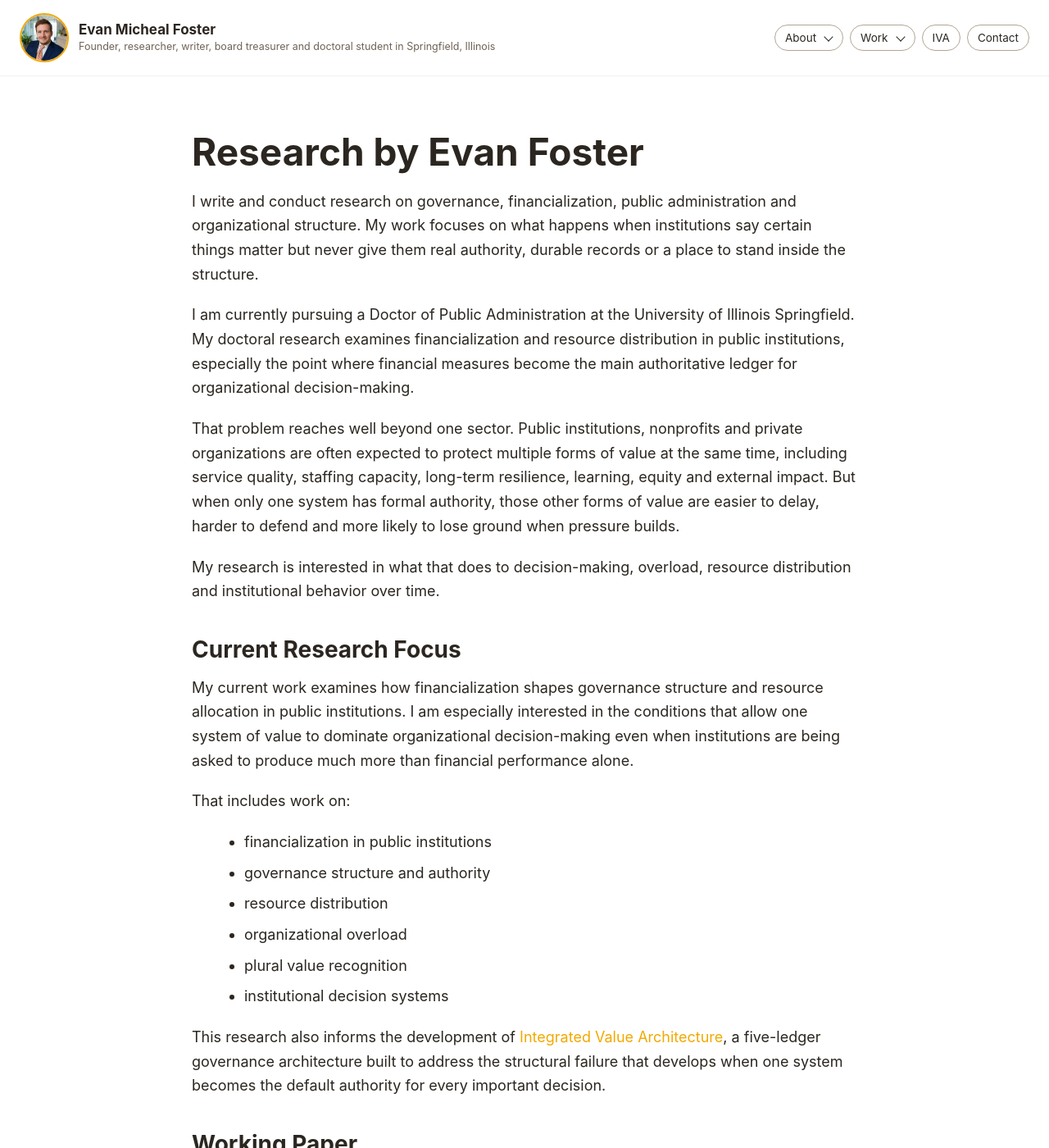
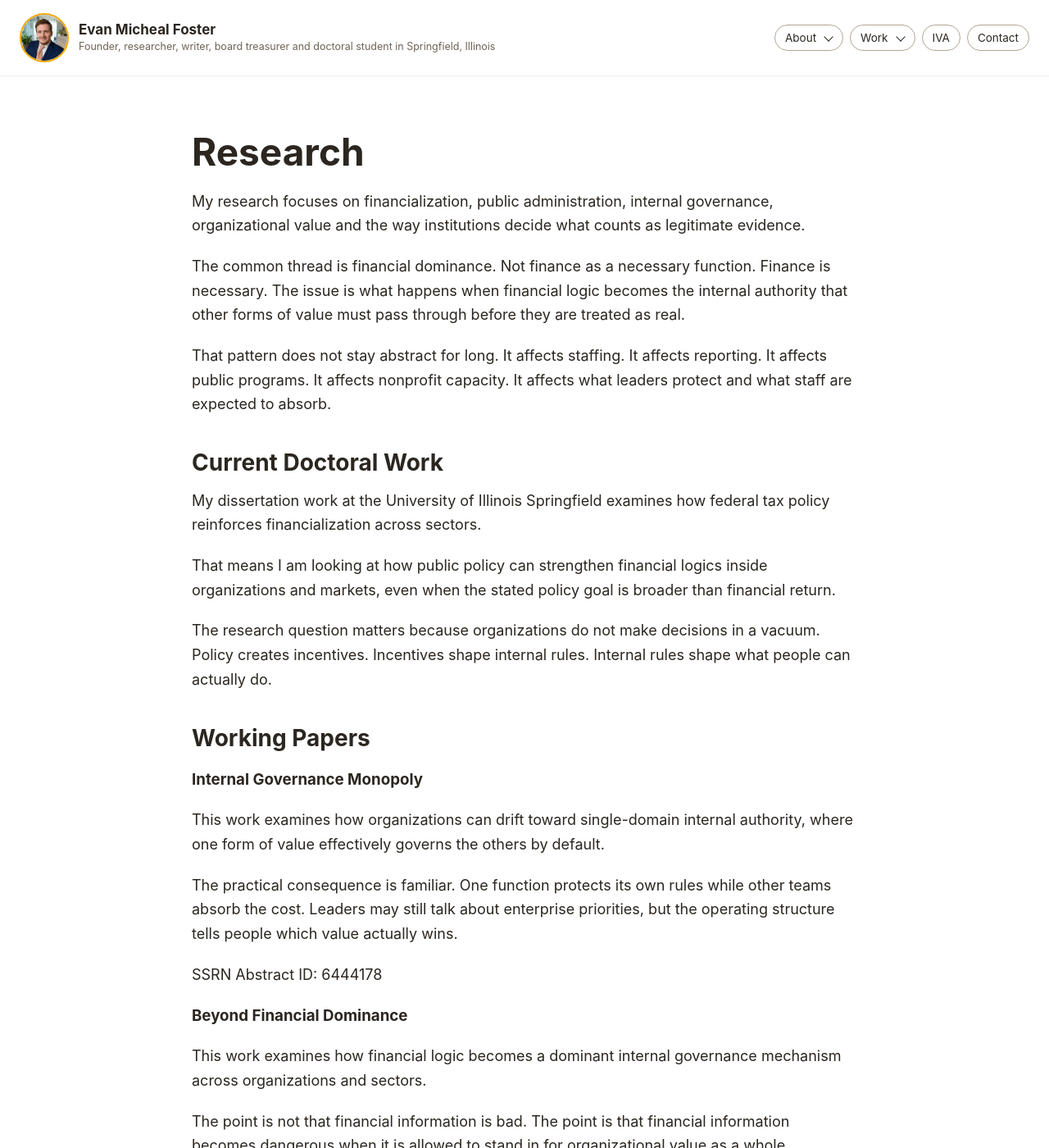
Before and after one commit to efost7873/evanmichealfoster.com, a Jekyll site: the page built from research.md, in a window 1280 px wide and 1400 px high. Shown: the whole window at 82% size. Built offline with Jekyll 4.4.1, drawn with Linux system fonts in a browser that asks for light colours; some of the changed text lies outside the part shown.

Commit message:
Revise title and description in research.md
Updated the title and description in the research document to reflect the author's full name and focus areas more accurately.

```diff
--- a/research.md
+++ b/research.md
@@ -1,55 +1,64 @@
 ---
 layout: default
-title: Research by Evan Foster | Governance, Financialization and Public Administration
+title: Research | Evan Micheal Foster
 permalink: /research/
-description: Research and writing by Evan Foster on governance, financialization, public administration and the structural problems that shape organizational decision-making.
+description: Research by Evan Micheal Foster on financialization, public administration, internal governance, organizational value and decision structures.
 ---
 
-# Research by Evan Foster
+# Research
 
-I write and conduct research on governance, financialization, public administration and organizational structure. My work focuses on what happens when institutions say certain things matter but never give them real authority, durable records or a place to stand inside the structure.
+My research focuses on financialization, public administration, internal governance, organizational value and the way institutions decide what counts as legitimate evidence.
 
-I am currently pursuing a Doctor of Public Administration at the University of Illinois Springfield. My doctoral research examines financialization and resource distribution in public institutions, especially the point where financial measures become the main authoritative ledger for organizational decision-making.
+The common thread is financial dominance. Not finance as a necessary function. Finance is necessary. The issue is what happens when financial logic becomes the internal authority that other forms of value must pass through before they are treated as real.
 
-That problem reaches well beyond one sector. Public institutions, nonprofits and private organizations are often expected to protect multiple forms of value at the same time, including service quality, staffing capacity, long-term resilience, learning, equity and external impact. But when only one system has formal authority, those other forms of value are easier to delay, harder to defend and more likely to lose ground when pressure builds.
+That pattern does not stay abstract for long. It affects staffing. It affects reporting. It affects public programs. It affects nonprofit capacity. It affects what leaders protect and what staff are expected to absorb.
 
-My research is interested in what that does to decision-making, overload, resource distribution and institutional behavior over time.
+## Current Doctoral Work
 
-## Current Research Focus
+My dissertation work at the University of Illinois Springfield examines how federal tax policy reinforces financialization across sectors.
 
-My current work examines how financialization shapes governance structure and resource allocation in public institutions. I am especially interested in the conditions that allow one system of value to dominate organizational decision-making even when institutions are being asked to produce much more than financial performance alone.
+That means I am looking at how public policy can strengthen financial logics inside organizations and markets, even when the stated policy goal is broader than financial return.
 
-That includes work on:
+The research question matters because organizations do not make decisions in a vacuum. Policy creates incentives. Incentives shape internal rules. Internal rules shape what people can actually do.
 
-- financialization in public institutions
-- governance structure and authority
-- resource distribution
-- organizational overload
-- plural value recognition
-- institutional decision systems
+## Working Papers
 
-This research also informs the development of [Integrated Value Architecture](https://integratedvaluearchitecture.com), a five-ledger governance architecture built to address the structural failure that develops when one system becomes the default authority for every important decision.
+### Internal Governance Monopoly
 
-## Working Paper
+This work examines how organizations can drift toward single-domain internal authority, where one form of value effectively governs the others by default.
 
-**Beyond Financial Dominance**
+The practical consequence is familiar. One function protects its own rules while other teams absorb the cost. Leaders may still talk about enterprise priorities, but the operating structure tells people which value actually wins.
 
-*Beyond Financial Dominance* examines the consequences of financialization across sectors and the conditions that keep reinforcing it.
+SSRN Abstract ID: 6444178
 
-Available on [SSRN](https://ssrn.com/abstract=6050034)
+### Beyond Financial Dominance
 
-## Research Profiles
+This work examines how financial logic becomes a dominant internal governance mechanism across organizations and sectors.
 
-**ORCID**
-[0009-0005-8361-2495](https://orcid.org/0009-0005-8361-2495)
+The point is not that financial information is bad. The point is that financial information becomes dangerous when it is allowed to stand in for organizational value as a whole.
 
-**SSRN**
-[Beyond Financial Dominance on SSRN](https://ssrn.com/abstract=6050034)
+SSRN Abstract ID: 6050034
 
-## Related Pages
+## Research Interests
 
-For broader background and personal context, visit the [About](/about/) page.
+My research interests include:
 
-For articles, essays and public-facing writing, visit the [Writing](/writing/) page.
+- Financialization
+- Public administration
+- Federal tax policy
+- Internal governance
+- Organizational value
+- Decision rights
+- Institutional capacity
+- Evidence systems
+- Nonprofit and public-sector operations
 
-For a clearer professional profile tied to my name and location, visit the [Evan Foster Springfield, Illinois](/evan-foster-springfield-il/) page.
+I am especially interested in the point where formal goals and operating authority stop matching. That is where institutions start producing results nobody claims to want.
+
+## Public Use
+
+Research should not stay trapped in language that only works inside coursework, journals or conference panels. I care about explaining serious ideas plainly enough that people can actually use them.
+
+That is part of why IVA exists. The academic side helps name the pattern. The applied side helps organizations see it in their own workflows, reporting structures, approvals and decision systems.
+
+For the applied work, visit [IVA](https://ivasolution.com/). For essays and public-facing analysis, visit [Writing](/writing/).
```
